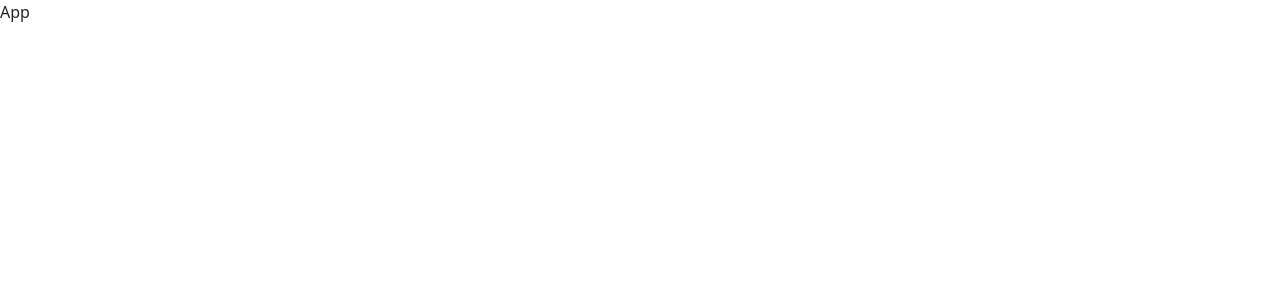
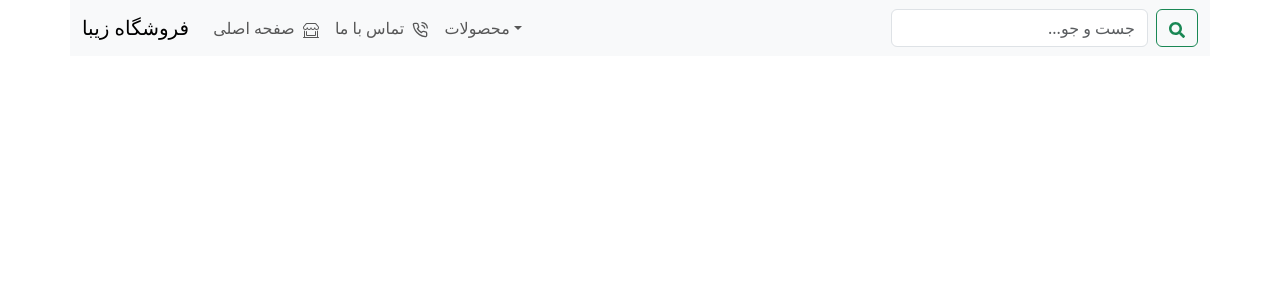
Before and after one commit to NasrinShakery/my-react-bootstrap-app, a React (Create React App) app: page / in a window 1280 px wide. Shown: the top 300 px of the page. Built offline with nearby package versions, Linux system fonts and the light colour scheme.

Commit message:
navbar in Persian & right to left

```diff
--- a/src/App.js
+++ b/src/App.js
@@ -1,8 +1,19 @@
-import React from 'react'
+import React from 'react';
+import {Container, Row, Col} from 'react-bootstrap';
+import NavBar from './components/NavBar/NavBar';
+import './customStyle.css';
 
 const App = () => {
   return (
-    <div>App</div>
+    <>
+      <Container>
+         <Row>
+            <NavBar></NavBar>
+            <Col></Col>
+            <Col></Col>
+         </Row>
+      </Container>
+    </>
   )
 }
 
--- /dev/null
+++ b/src/components/NavBar/NavBar.js
@@ -0,0 +1,60 @@
+import Button from 'react-bootstrap/Button';
+import Container from 'react-bootstrap/Container';
+import Form from 'react-bootstrap/Form';
+import Nav from 'react-bootstrap/Nav';
+import Navbar from 'react-bootstrap/Navbar';
+import NavDropdown from 'react-bootstrap/NavDropdown';
+import {FiPhoneCall} from 'react-icons/fi';
+import {BsShopWindow} from 'react-icons/bs';
+import {FaSearch} from 'react-icons/fa';
+
+function NavBar() {
+  return (
+    <Navbar expand="lg" className="bg-body-tertiary">
+      <Container fluid >
+        <Navbar.Brand href="#">فروشگاه زیبا</Navbar.Brand>
+        <Navbar.Toggle aria-controls="navbarScroll" />
+        <Navbar.Collapse id="navbarScroll">
+          <Nav
+            className="me-auto my-2 my-lg-0 dir-ltr"
+            style={{ maxHeight: '100px' }}
+            navbarScroll
+          >
+            <Nav.Link href="#action1">
+               صفحه اصلی
+               &nbsp;<BsShopWindow/>
+               </Nav.Link>
+            <Nav.Link href="#action2">
+               تماس با ما
+               &nbsp;<FiPhoneCall/>
+            </Nav.Link>
+            <NavDropdown title="محصولات" id="navbarScrollingDropdown">
+              <NavDropdown.Item href="#action3" className='text-align-end' >پوست</NavDropdown.Item>
+              <NavDropdown.Item href="#action4" className='text-align-end' >
+                مو
+              </NavDropdown.Item>
+              <NavDropdown.Divider />
+              <NavDropdown.Item href="#action5" className='text-align-end' >
+                جدیدترین ها
+              </NavDropdown.Item>
+            </NavDropdown>
+            <Nav.Link href="#" disabled>
+
+            </Nav.Link>
+          </Nav>
+          <Form className="d-flex">
+            <Form.Control
+              type="search"
+              placeholder="جست و جو..."
+              className="me-2 dir-rtl"
+              aria-label="Search"
+            />
+            <Button variant="outline-success"><FaSearch/></Button>
+          </Form>
+        </Navbar.Collapse>
+      </Container>
+    </Navbar>
+  );
+}
+
+export default NavBar;
--- /dev/null
+++ b/src/customStyle.css
@@ -0,0 +1,10 @@
+.dir-rtl{
+   direction: rtl;
+}
+.dir-ltr{
+   direction: ltr;
+}
+
+.text-align-end{
+   text-align: end!important;
+}
```
